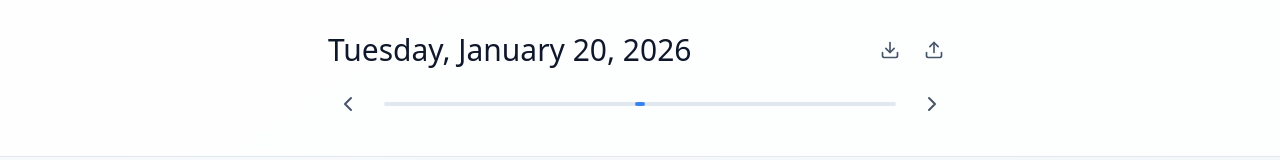
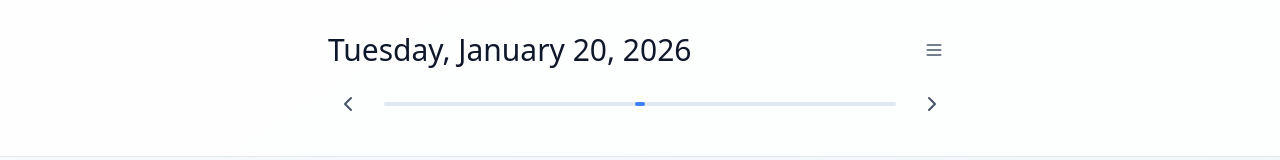
Before and after one commit to e13h/onelineaday, a React (Vite) app: page / in a window 1280 px wide. Shown: the top 160 px of the page. Built offline with nearby package versions, Linux system fonts and the light colour scheme.

Commit message:
Move import/export behind menu button

```diff
--- a/src/App.tsx
+++ b/src/App.tsx
@@ -1,5 +1,5 @@
 import { useState, useEffect, useRef, useCallback } from 'react';
-import { ChevronLeft, ChevronRight, Home, Download, Upload, Edit2, Check } from 'lucide-react';
+import { ChevronLeft, ChevronRight, Home, Download, Upload, Edit2, Check, Menu } from 'lucide-react';
 import { useDB, Entry } from './hooks/useDB';
 import { useSync } from './hooks/useSync';
 import { useGestures } from './hooks/useGestures';
@@ -18,6 +18,7 @@ function App() {
   const [editing, setEditing] = useState(false);
   const [unsyncedChanges, setUnsyncedChanges] = useState(false);
   const [isSaving, setIsSaving] = useState(false);
+  const [showDropdown, setShowDropdown] = useState(false);
   const containerRef = useRef<HTMLDivElement>(null);
   const initialSyncDone = useRef(false);
 
@@ -259,7 +260,7 @@ function App() {
               <h1 className="text-2xl sm:text-3xl font-light text-slate-900">
                 {formatDateDisplay(currentDate)}
               </h1>
-              <div className="flex gap-2">
+              <div className="flex gap-2 relative">
                 {!isToday && (
                   <button
                     onClick={goToToday}
@@ -269,20 +270,47 @@ function App() {
                     <span className="hidden sm:inline">Today</span>
                   </button>
                 )}
+                <div className="relative">
                   <button
-                  onClick={handleExport}
+                    onClick={() => setShowDropdown(!showDropdown)}
                     className="p-2 rounded-lg hover:bg-slate-100 transition-colors"
-                  title="Export entries"
+                    title="Menu"
                   >
-                  <Download size={20} className="text-slate-600" />
+                    <Menu size={20} className="text-slate-600" />
+                  </button>
+                  {showDropdown && (
+                    <>
+                      {/* Backdrop to close dropdown when clicking outside */}
+                      <div
+                        className="fixed inset-0 z-10"
+                        onClick={() => setShowDropdown(false)}
+                      ></div>
+                      {/* Dropdown menu */}
+                      <div className="absolute right-0 top-full mt-1 w-48 bg-white rounded-lg shadow-lg border border-slate-200 py-1 z-20">
+                        <button
+                          onClick={() => {
+                            handleExport();
+                            setShowDropdown(false);
+                          }}
+                          className="w-full flex items-center gap-3 px-4 py-2 text-left hover:bg-slate-50 text-slate-700 transition-colors"
+                        >
+                          <Download size={18} className="text-slate-600" />
+                          Export entries
                         </button>
                         <button
-                  onClick={handleImport}
-                  className="p-2 rounded-lg hover:bg-slate-100 transition-colors"
-                  title="Import entries"
+                          onClick={() => {
+                            handleImport();
+                            setShowDropdown(false);
+                          }}
+                          className="w-full flex items-center gap-3 px-4 py-2 text-left hover:bg-slate-50 text-slate-700 transition-colors"
                         >
-                  <Upload size={20} className="text-slate-600" />
+                          <Upload size={18} className="text-slate-600" />
+                          Import entries
                         </button>
+                      </div>
+                    </>
+                  )}
+                </div>
               </div>
             </div>
 
```
Lines whose indentation alone changed are shown as unchanged.
